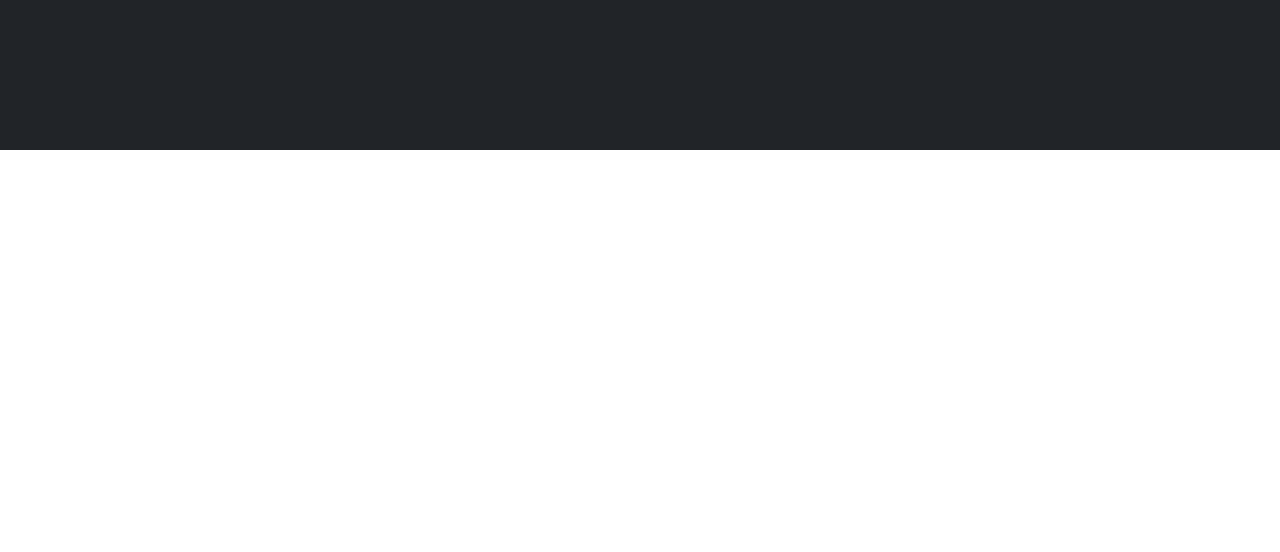
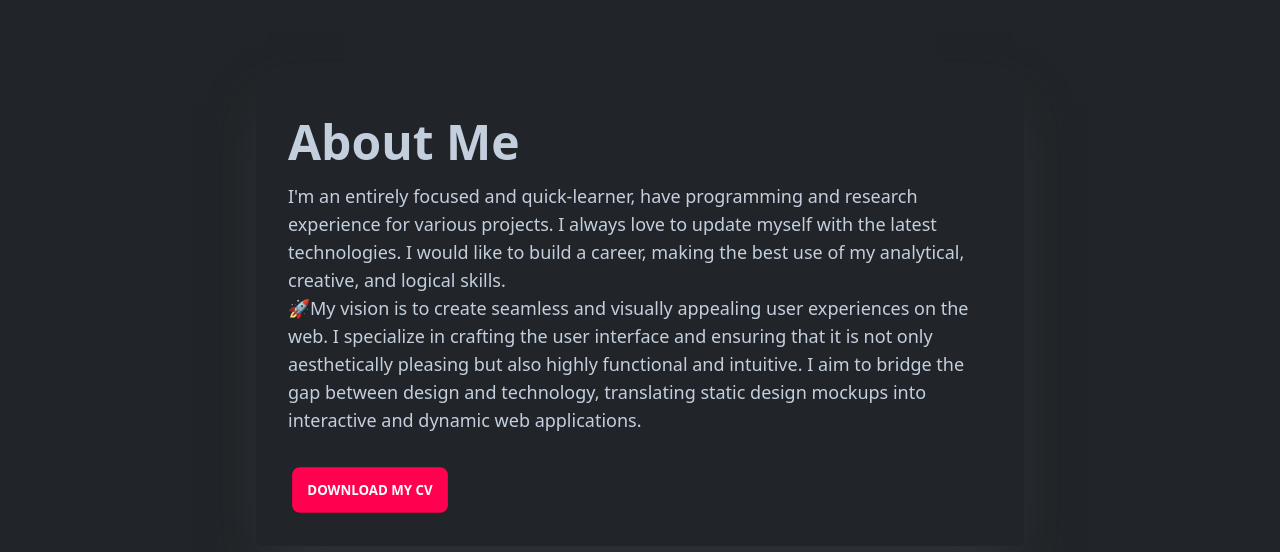
Before and after one commit to codebuildermonir/my-portfolio, a React (Vite) app: page / in a window 1280 px wide. Shown: the part 686-1238 px from the top of the page. Before the commit the page ends 836 px from the top, so only its background shows below. Built offline with nearby package versions, Linux system fonts and the light colour scheme.

Commit message:
adde the about section

```diff
--- a/src/Components/About.jsx
+++ b/src/Components/About.jsx
@@ -3,6 +3,17 @@
 const About = () => {
       return (
             <div className="bg-[#212428] py-20">
+
+                  <div className=" max-w-3xl rounded-lg p-8 mx-auto shadow-2xl shadow-[#31353a]  ">
+                  <h1 className="text-[#c4cfde] text-5xl font-semibold my-4" >About Me</h1>
+                  <p className="text-[#c4cfde] text-lg font-normal">{`I'm an entirely focused and quick-learner, have programming and research experience for various projects. I always love to update myself with the latest technologies. I would like to build a career, making the best use of my analytical, creative, and logical skills.`}</p>
+                  <p className="text-[#c4cfde] text-lg font-normal">🚀My vision is to create seamless and visually appealing user experiences on the web. I specialize in crafting the user interface and ensuring that it is not only aesthetically pleasing but also highly functional and intuitive. I aim to bridge the gap between design and technology, translating static design mockups into interactive and dynamic web applications.</p>
+
+                  <div className="navbar-start hidden md:block mt-8 ">
+                  <a className="btn  text-white   bg-[#FF014F] border-none hover:bg-[#FF014F] hover:-translate-y-1.5">DOWNLOAD MY CV</a>
+                  </div>
+
+                  </div>
 
 
 
--- a/src/Pages/Nav/NavBar.jsx
+++ b/src/Pages/Nav/NavBar.jsx
@@ -13,12 +13,15 @@ const NavBar = () => {
       </li>
 
      <li className="md:text-lg z-40 text-[#FFFFFF] ">
-      <NavLink to={'/header'}
-      className={({ isActive, isPending }) =>
+
+      <a href="" className={({ isActive, isPending }) =>
       isPending ? "pending" : isActive ? " text-[#ffffff] underline " : ""
-      }
-      >About
-      </NavLink>
+      }>
+
+
+      About
+
+      </a>
       </li>
 
      <li className="md:text-lg z-40 text-[#FFFFFF] ">
--- a/src/Route/Router.jsx
+++ b/src/Route/Router.jsx
@@ -1,7 +1,6 @@
 import { createBrowserRouter } from "react-router-dom";
 import MainLayout from "../Layout/MainLayout";
 import Home from "../Pages/Home/Home";
-import Header from "../Components/Header";
 
 
 const myCreate= createBrowserRouter([
@@ -13,10 +12,7 @@ const myCreate= createBrowserRouter([
                         path:'/',
                         element:<Home></Home>
                   },
-                  {
-                        path:'/header',
-                        element:<Header></Header>
-                  }
+
             ]
       }
 
```
